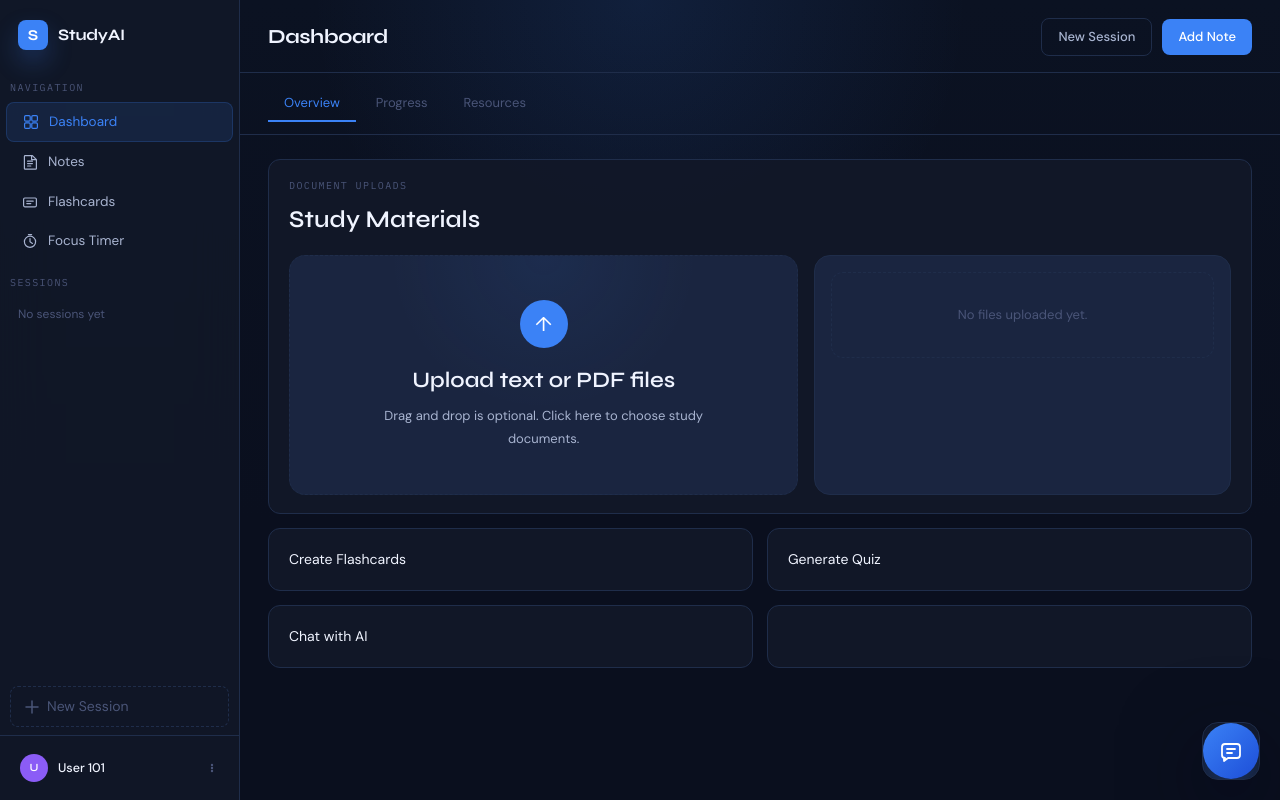
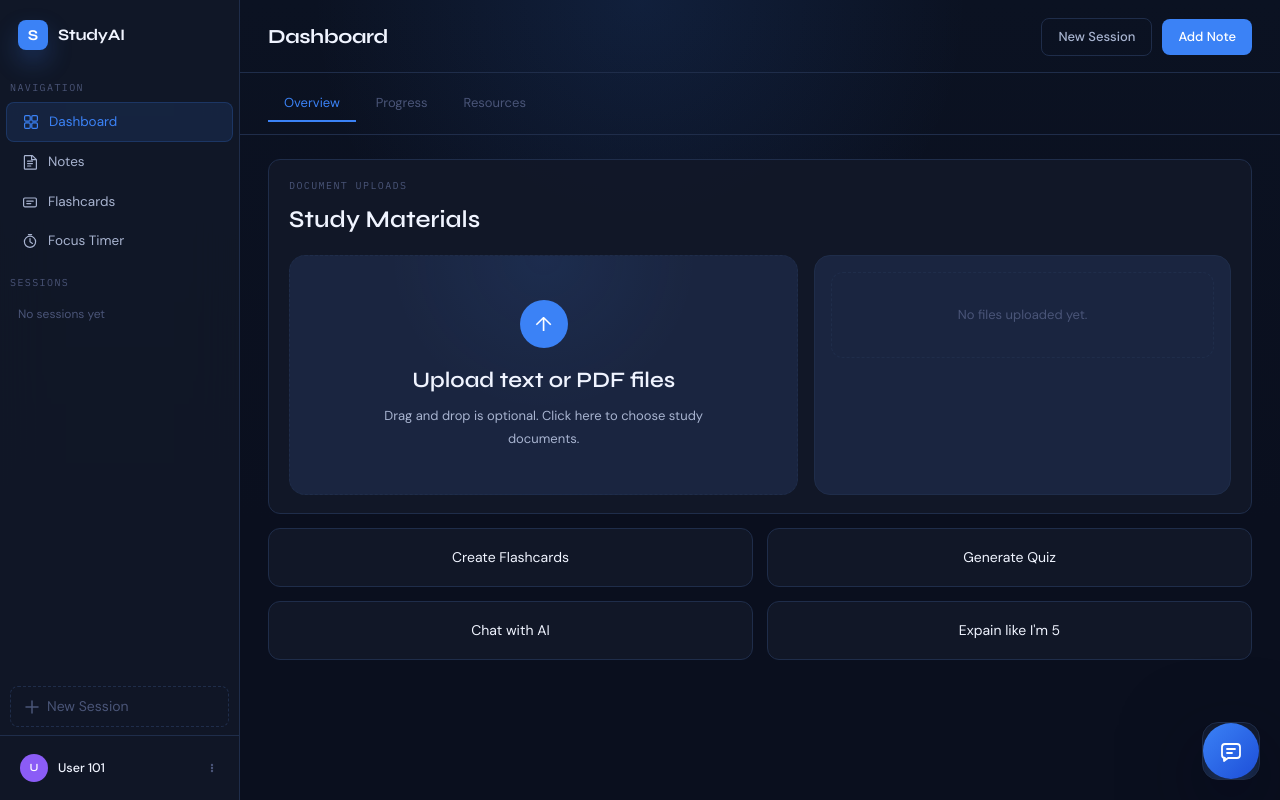
Before and after one commit to TresorBitangimana/AI-Study-Assistant, a React app in the folder Frontend/: page / in a window 1280 px wide. Built offline with nearby package versions, Linux system fonts and the light colour scheme; the HTML template or start-up script is replaced by a standard one.

Commit message:
added full menu options

```diff
--- a/Frontend/src/App.css
+++ b/Frontend/src/App.css
@@ -318,8 +318,13 @@
         @apply min-w-[132px];
     }
 
+    .panel-card-file-upload {
+        @apply rounded-xl border px-5 py-[18px] py-5;
+        border-color: var(--border);
+        background: var(--panel);
+    }
     .panel-card {
-        @apply rounded-xl border px-5 py-[18px];
+        @apply rounded-xl border px-5 py-[18px] py-5 items-center flex justify-center cursor-pointer;
         border-color: var(--border);
         background: var(--panel);
     }
@@ -703,14 +708,22 @@
         @apply flex min-h-[240px] cursor-pointer flex-col items-center justify-center rounded-2xl border border-dashed px-6 py-8 text-center transition;
         border-color: var(--border);
         background:
-            radial-gradient(circle at top, rgba(59, 130, 246, 0.08), transparent 44%),
+            radial-gradient(
+                circle at top,
+                rgba(59, 130, 246, 0.08),
+                transparent 44%
+            ),
             var(--panel-soft);
     }
 
     .document-upload-dropzone:hover {
         border-color: rgba(59, 130, 246, 0.3);
         background:
-            radial-gradient(circle at top, rgba(59, 130, 246, 0.12), transparent 44%),
+            radial-gradient(
+                circle at top,
+                rgba(59, 130, 246, 0.12),
+                transparent 44%
+            ),
             var(--panel-soft);
     }
 
@@ -734,9 +747,15 @@
     }
 
     .document-upload-list {
-        @apply rounded-2xl border p-4;
+        @apply max-h-[240px] overflow-y-auto rounded-2xl border p-4;
         border-color: var(--border);
         background: var(--panel-soft);
+        scrollbar-width: none;
+        -ms-overflow-style: none;
+    }
+
+    .document-upload-list::-webkit-scrollbar {
+        display: none;
     }
 
     .document-upload-item {
--- a/Frontend/src/App.jsx
+++ b/Frontend/src/App.jsx
@@ -103,14 +103,16 @@ function App() {
 
     const handleDocumentUpload = (event) => {
         const files = Array.from(event.target.files ?? []);
-        setUploadedDocuments(
-            files.map((file) => ({
+        setUploadedDocuments((current) => [
+            ...current,
+            ...files.map((file) => ({
                 id: `${file.name}-${file.lastModified}`,
                 name: file.name,
                 size: `${(file.size / 1024).toFixed(1)} KB`,
                 type: file.type === "application/pdf" ? "PDF" : "Text Document",
             })),
-        );
+        ]);
+        event.target.value = "";
     };
 
     return (
@@ -193,7 +195,7 @@ function App() {
                             {activeTab === "Overview" ? (
                                 <div className="grid grid-cols-1 gap-3.5 md:grid-cols-2 2xl:grid-cols-4">
                                     {/* add file option  */}
-                                    <div className="panel-card lg:col-span-2">
+                                    <div className="panel-card-file-upload lg:col-span-2">
                                         <div className="dashboard-card-label">
                                             Document Uploads
                                         </div>
@@ -268,16 +270,18 @@ function App() {
                                     </div>
 
                                     {/* User menu options */}
-                                    <div className="panel-card py-5">
+                                    <div className="panel-card">
                                         Create Flashcards
                                     </div>
-                                    <div className="panel-card py-5">
+                                    <div className="panel-card">
                                         Generate Quiz
                                     </div>
-                                    <div className="panel-card py-5">
+                                    <div className="panel-card">
                                         Chat with AI
                                     </div>
-                                    <div className="panel-card py-5"></div>
+                                    <div className="panel-card">
+                                        Expain like I'm 5
+                                    </div>
                                 </div>
                             ) : null}
 
```
